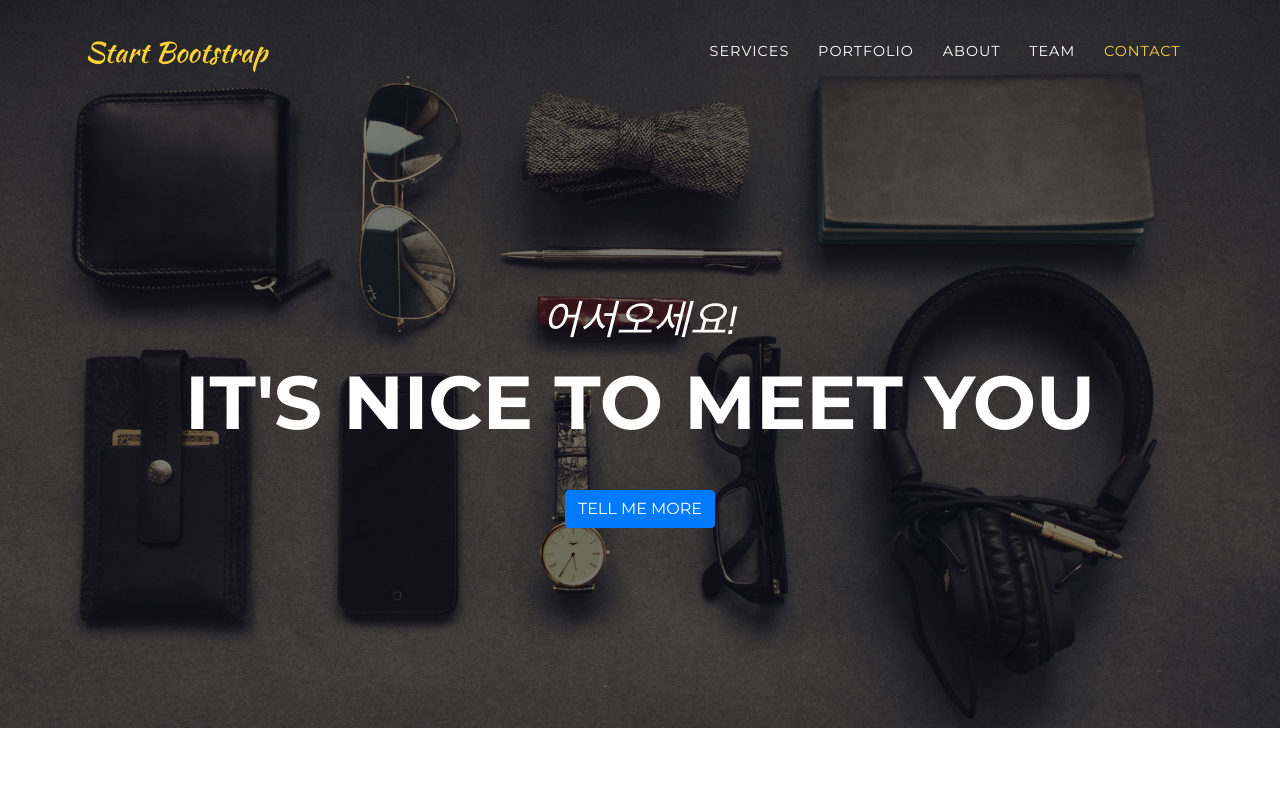
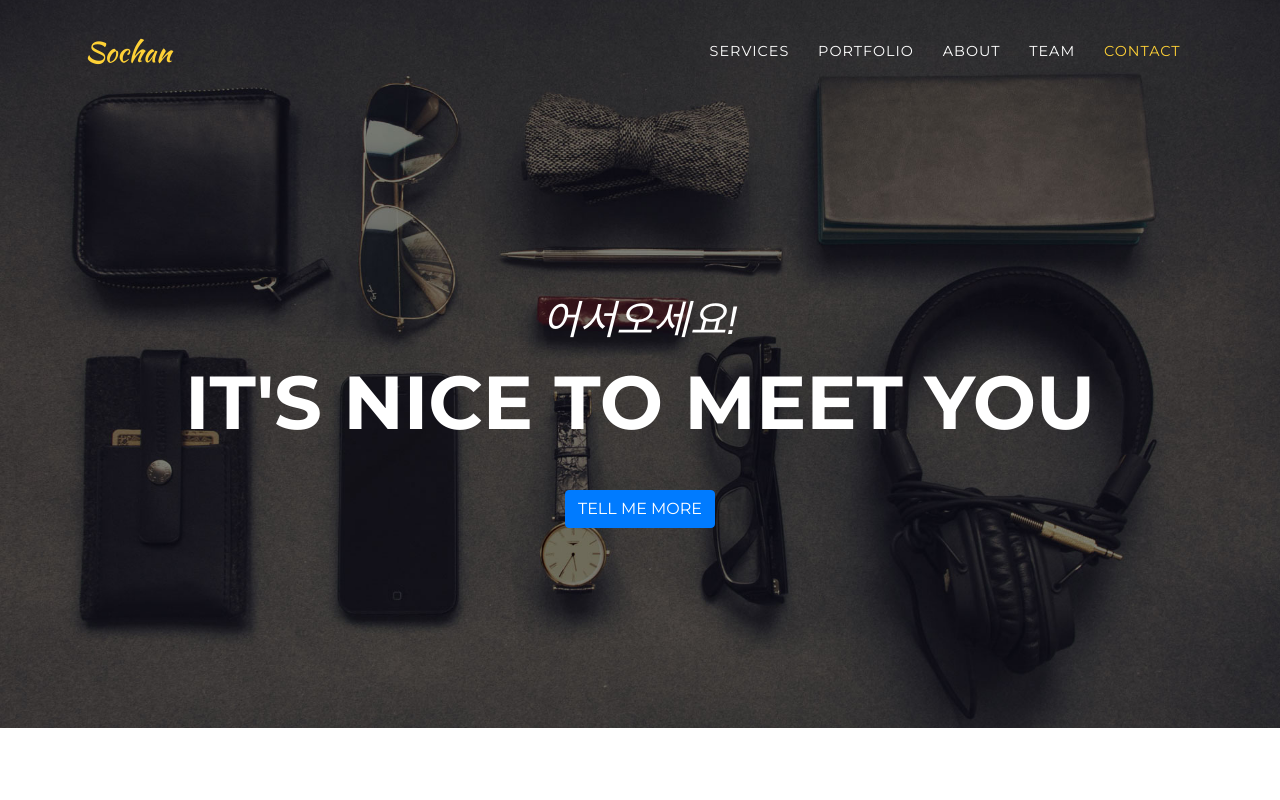
Before and after one commit to S0chan/S0chan.github.io, a website with bundled scripts: page index.html in a window 1280 px wide. Shown: the top 800 px of the page. Built offline with nearby package versions, Linux system fonts and the light colour scheme; a web font is replaced by a local one.

Commit message:
title fix

```diff
--- a/index.html
+++ b/index.html
@@ -30,7 +30,7 @@
     <!-- Navigation -->
     <nav class="navbar navbar-expand-lg navbar-dark fixed-top" id="mainNav">
       <div class="container">
-        <a class="navbar-brand js-scroll-trigger" href="#page-top">Start Bootstrap</a>
+        <a class="navbar-brand js-scroll-trigger" href="#page-top">Sochan</a>
         <button class="navbar-toggler navbar-toggler-right" type="button" data-toggle="collapse" data-target="#navbarResponsive" aria-controls="navbarResponsive" aria-expanded="false" aria-label="Toggle navigation">
           Menu
           <i class="fa fa-bars"></i>
```
